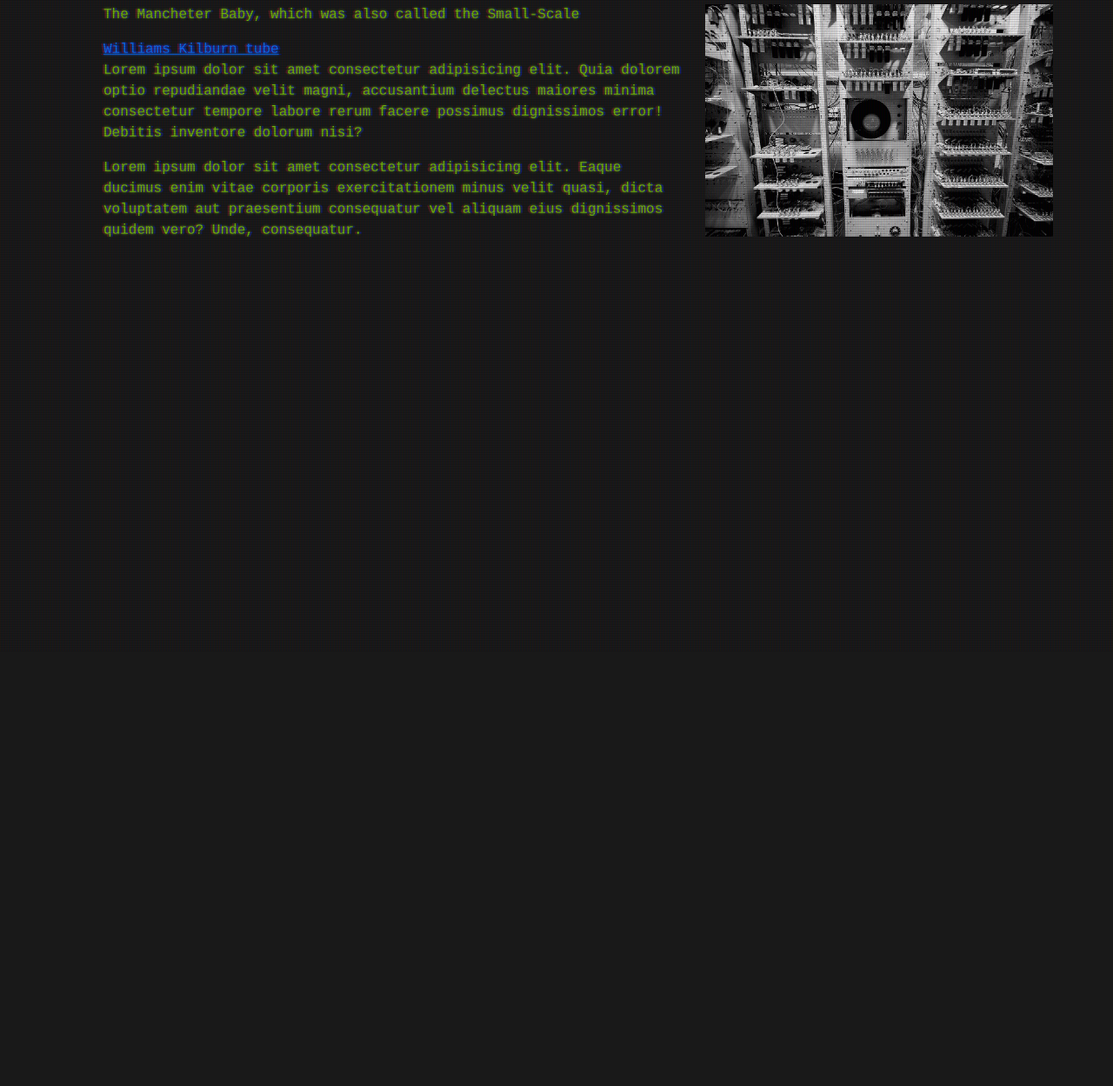
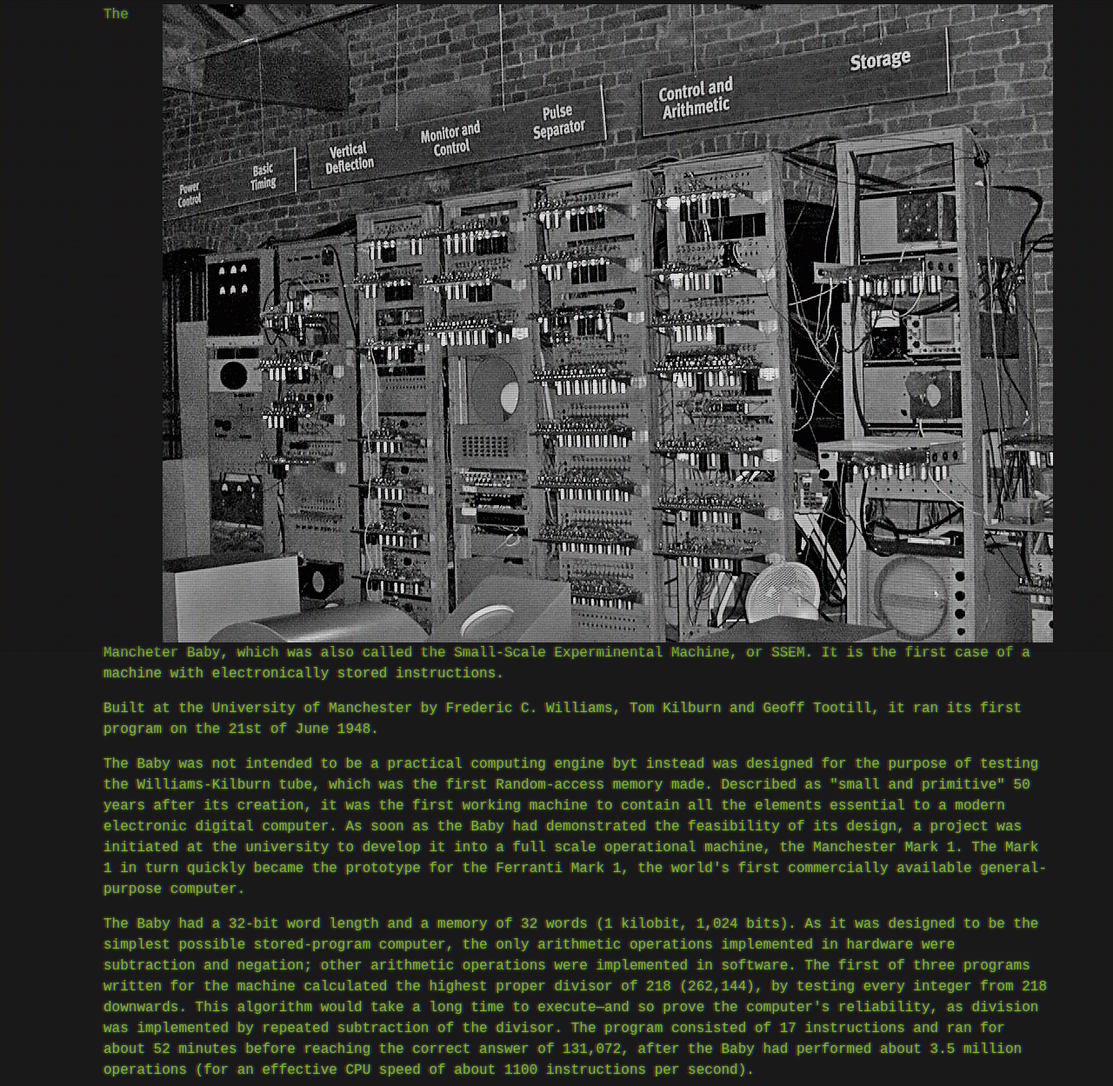
Before and after one commit to AlexBarczak/ManchesterBabyBoys, a plain HTML site: page index.html in a window 1280 px wide. Shown: the part 51-1300 px from the top of the page at 87% size. Before the commit the page ends 800 px from the top, so only its background shows below. Drawn offline with nearby package versions, Linux system fonts and the light colour scheme.

Commit message:
Adding text from Wikipedia

```diff
--- a/index.html
+++ b/index.html
@@ -38,21 +38,14 @@
         </nav>
       </header>
 
-    <div class="container">
+      <section class="container">
+        <img id="ManchesterBaby" src="Images/SSEM_Replica_altered.png" alt="Image of the Manchester Baby machine">
 
-        <span id="ManchesterBaby">
-          <img width="400px" src="Images/SSEM_Manchester_museum_close_up_Altered.png" alt="Image of the Manchester Baby machine">
-        </span>
-
-        <p>The Mancheter Baby, which was also called the Small-Scale</p>
-        <a href="./IndividualPages/Williams_Kilburn_tube.html">Williams Kilburn tube</a>
-        <p>Lorem ipsum dolor sit amet consectetur adipisicing elit. Quia dolorem optio repudiandae velit magni, accusantium delectus maiores minima consectetur tempore labore rerum facere possimus dignissimos error! Debitis inventore dolorum nisi?</p>
-        <p>Lorem ipsum dolor sit amet consectetur adipisicing elit. Eaque ducimus enim vitae corporis exercitationem minus velit quasi, dicta voluptatem aut praesentium consequatur vel aliquam eius dignissimos quidem vero? Unde, consequatur.</p>
-
-
-
-      </div>
-    </div>
+        <p>The Mancheter Baby, which was also called the Small-Scale Experminental Machine, or SSEM. It is the first case of a machine with electronically stored instructions.</p>
+        <p>Built at the University of Manchester by Frederic C. Williams, Tom Kilburn and Geoff Tootill, it ran its first program on the 21st of June 1948.</p>
+        <p>The Baby was not intended to be a practical computing engine byt instead was designed for the purpose of testing the Williams-Kilburn tube, which was the first Random-access memory made.  Described as "small and primitive" 50 years after its creation, it was the first working machine to contain all the elements essential to a modern electronic digital computer. As soon as the Baby had demonstrated the feasibility of its design, a project was initiated at the university to develop it into a full scale operational machine, the Manchester Mark 1.  The Mark 1 in turn quickly became the prototype for the Ferranti Mark 1, the world's first commercially available general-purpose computer.</p>
+        <p>The Baby had a 32-bit word length and a memory of 32 words (1 kilobit, 1,024 bits). As it was designed to be the simplest possible stored-program computer, the only arithmetic operations implemented in hardware were subtraction and negation; other arithmetic operations were implemented in software. The first of three programs written for the machine calculated the highest proper divisor of 218 (262,144), by testing every integer from 218 downwards. This algorithm would take a long time to execute—and so prove the computer's reliability, as division was implemented by repeated subtraction of the divisor. The program consisted of 17 instructions and ran for about 52 minutes before reaching the correct answer of 131,072, after the Baby had performed about 3.5 million operations (for an effective CPU speed of about 1100 instructions per second).</p>
+      </section>
     </main>
 
     <footer></footer>
```
